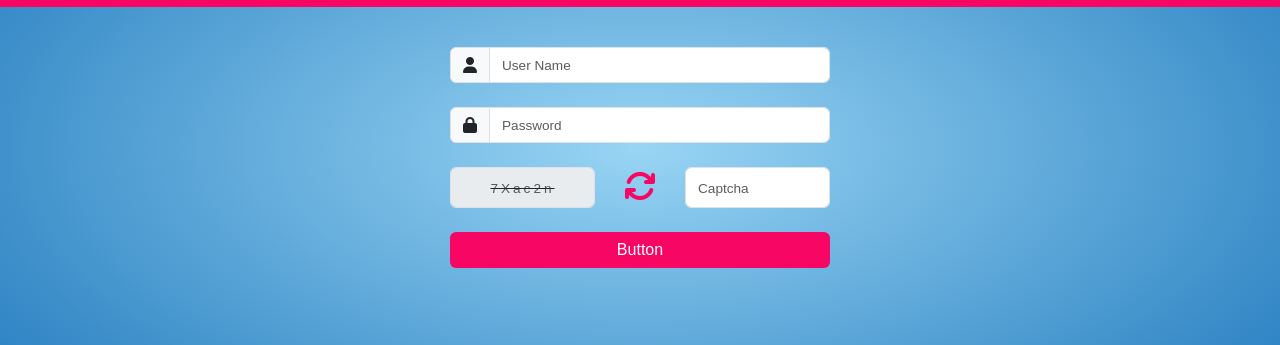
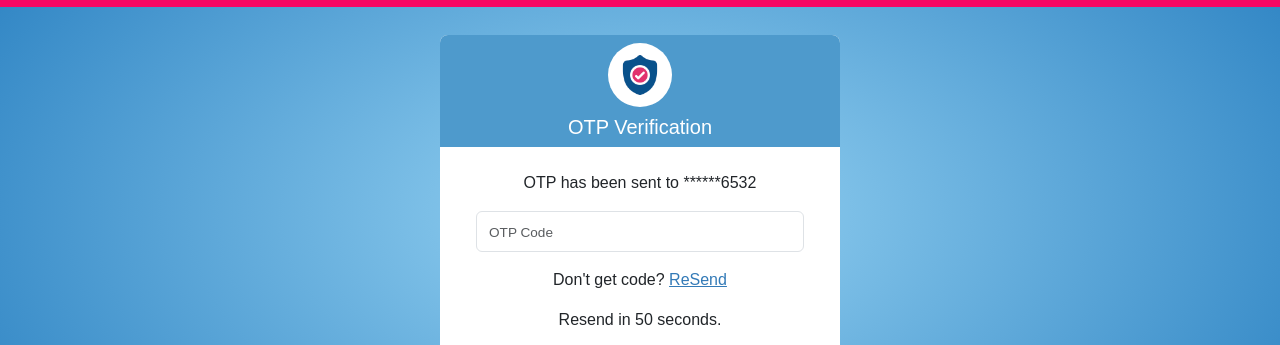
Before and after one commit to shahuluiux/TSCOPS_NEW_VERSION, a plain HTML site: page index.html in a window 1280 px wide. Shown: the part 153-498 px from the top of the page. Drawn offline with Linux system fonts and the light colour scheme; a web font is replaced by a local one.

Commit message:
OTP File Modified

```diff
--- a/css/style.css
+++ b/css/style.css
@@ -101,6 +101,7 @@ body {
 
 .otp-main {
   height: 430px;
+  margin-bottom: 3rem;
 }
 
 .login-container {
--- a/index.html
+++ b/index.html
@@ -32,44 +32,45 @@
     <img src="assets/images-icons/tscop_logo.png" alt="TSCOP Logo" width="120x" height="120x" />
   </header>
 
-  <!-- Main login form section -->
-  <main class="login-main p-2 d-flex justify-content-center align-items-center">
-    <div class="login-container">
-      <form action="" class="row px-2 gap-4">
-        <!-- Username input field -->
-        <div class="input-group flex-nowrap col-12">
-          <span class="input-group-text" id="addon-wrapping">
-            <i class="fa-solid fa-user"></i>
-          </span>
-          <input type="text" class="form-control" placeholder="User Name" aria-label="User Name"
-            aria-describedby="addon-wrapping" id="UserName" autocomplete="off" required>
+  <!-- Main container for OTP verification page -->
+  <main class="otp-main p-2 d-flex justify-content-center align-items-center">
+    <!-- Container for the OTP content -->
+    <div class="otp-container">
+
+      <!-- Header section with background and icon -->
+      <div class="bg-blue-200 py-2 justify-content-center d-flex flex-column align-items-center gap-2"
+        style="border-radius: 8px 8px 0px 0px;">
+        <!-- Security icon -->
+        <div class="p-2 bg-white rounded-circle" style="width: 64px; height: 64px;">
+          <img src="assets/images-icons/shield.png" alt="Security icon" width="48" height="48" class="p-1">
         </div>
-        <!-- Password input field -->
-        <div class="input-group flex-nowrap col-12">
-          <span class="input-group-text" id="addon-wrapping">
-            <i class="fa-solid fa-lock"></i>
-          </span>
-          <input type="password" class="form-control" placeholder="Password" aria-label="Password"
-            aria-describedby="addon-wrapping" id="UserPassword" autocomplete="off" required>
+        <!-- Title for OTP verification -->
+        <h1 class="fs-5 text-center text-white"> OTP Verification</h1>
+      </div>
+
+      <!-- Form for OTP input and actions -->
+      <form action="" class="row gap-3 p-4">
+        <!-- Notification of the OTP sent -->
+        <p class="mb-0 text-center">OTP has been sent to ******6532</p>
+
+        <!-- Input field for the OTP code -->
+        <div class="col-12">
+          <input class="form-control" type="text" id="OTPCode" placeholder="OTP Code" aria-label="OTP Code"
+            autocomplete="off" required>
         </div>
-        <!-- Captcha section -->
-        <section class="d-flex gap-3 align-items-center">
-          <div>
-            <input type="text" class="form-control text-center text-decoration-line-through" type="text"
-              placeholder="7Xac2n" aria-label="captcha" id="CaptchaCode" disabled
-              style="font-weight: 500; letter-spacing: 3px;">
-          </div>
-          <div>
-            <button type="button" class="btn"><i class="fa-solid fa-arrows-rotate fa-2xl"></i></button>
-          </div>
-          <div>
-            <input class="form-control" type="text" id="CaptchaFill" placeholder="Captcha" aria-label="captcha"
-              autocomplete="off" required>
-          </div>
-        </section>
-        <!-- Submit button -->
-        <div class="d-grid">
-          <button class="btn btn-pink" type="button">Button</button>
+
+        <!-- Instructions for resending the OTP if not received -->
+        <p class="mb-0 text-center">Don't get code? <a href="/" class="login-link">ReSend</a></p>
+
+        <!-- Countdown for the next resend option -->
+        <p class="mb-0 text-center">Resend in 50 seconds.</p>
+
+        <!-- Action buttons for canceling or validating the OTP -->
+        <div class="d-flex justify-content-between">
+          <!-- Button to cancel the OTP verification process -->
+          <button class="btn btn-secondary px-4" type="button">Cancel</button>
+          <!-- Button to validate the entered OTP -->
+          <button class="btn btn-pink float-right px-4" type="button">Validate</button>
         </div>
       </form>
     </div>
```
Also changed, not shown: otp.html (+42 -16 lines).
